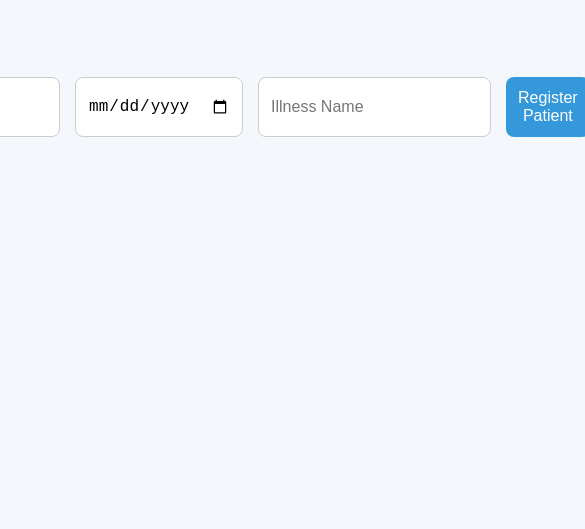
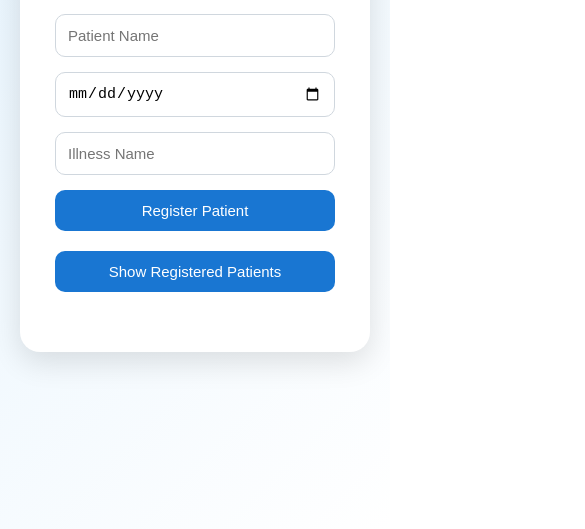
Before and after one commit to cheshta2006/hospital-patient-registry, a website: page index.html in a window 390 px wide. Shown: the part 315-844 px from the top of the page, 585 px wide, since content can reach past the window. Drawn offline with Linux system fonts and the light colour scheme.

Commit message:
Improve UI design

```diff
--- a/index.html
+++ b/index.html
@@ -7,8 +7,8 @@
     <link rel="stylesheet" href="style.css">
 </head>
 <body>
-
-    <h1>Hospital Patient Registry</h1>
+    <div class="container">
+        <h1>🏥 Hospital Patient Registry</h1>
 
         <form id="patientForm">
             <input type="text" id="name" placeholder="Patient Name" required>
@@ -20,9 +20,12 @@
             <button type="submit">Register Patient</button>
         </form>
 
-    <button onclick="loadPatients()">Show Registered Patients</button>
+        <button class="show-btn" onclick="loadPatients()">
+            Show Registered Patients
+        </button>
 
         <ul id="patientList"></ul>
+    </div>
 
     <script src="script.js"></script>
 </body>
--- a/style.css
+++ b/style.css
@@ -5,8 +5,8 @@
 }
 
 body {
-    font-family: Arial, sans-serif;
-    background: #f4f7fc;
+    font-family: "Segoe UI", sans-serif;
+    background: linear-gradient(135deg, #e3f2fd, #ffffff);
     min-height: 100vh;
     display: flex;
     justify-content: center;
@@ -16,66 +16,95 @@ body {
 
 .container {
     width: 100%;
-    max-width: 600px;
-    background: #fff;
-    padding: 30px;
-    border-radius: 15px;
-    box-shadow: 0 4px 15px rgba(0, 0, 0, 0.1);
+    max-width: 900px;
+    background: white;
+    padding: 35px;
+    border-radius: 20px;
+    box-shadow: 0 10px 30px rgba(0,0,0,0.12);
 }
 
 h1 {
     text-align: center;
-    color: #2c3e50;
-    margin-bottom: 25px;
+    color: #1565c0;
+    margin-bottom: 30px;
+    font-size: 2rem;
 }
 
 form {
     display: flex;
-    flex-direction: row;
     gap: 15px;
+    flex-wrap: wrap;
+    justify-content: center;
+    margin-bottom: 20px;
 }
 
 input {
+    flex: 1;
+    min-width: 220px;
     padding: 12px;
-    border: 1px solid #ccc;
-    border-radius: 8px;
-    font-size: 16px;
+    border: 1px solid #d0d7de;
+    border-radius: 10px;
+    font-size: 15px;
+    outline: none;
 }
 
 input:focus {
-    outline: none;
-    border-color: #3498db;
+    border-color: #1976d2;
+    box-shadow: 0 0 5px rgba(25,118,210,0.3);
 }
 
 button {
-    padding: 12px;
+    padding: 12px 24px;
     border: none;
-    border-radius: 8px;
-    background: #3498db;
+    border-radius: 10px;
+    background: #1976d2;
     color: white;
-    font-size: 16px;
+    font-size: 15px;
     cursor: pointer;
     transition: 0.3s;
 }
 
 button:hover {
-    background: #2980b9;
+    background: #0d47a1;
+    transform: translateY(-2px);
 }
 
 .show-btn {
-    width: 100%;
-    margin-top: 15px;
+    display: block;
+    margin: 0 auto 25px;
 }
 
 #patientList {
     list-style: none;
-    margin-top: 20px;
 }
 
 #patientList li {
-    background: #eef5ff;
-    margin-bottom: 10px;
-    padding: 12px;
-    border-left: 5px solid #3498db;
-    border-radius: 5px;
+    background: #f8fbff;
+    border-left: 5px solid #1976d2;
+    padding: 15px;
+    margin-bottom: 12px;
+    border-radius: 10px;
+    transition: 0.3s;
 }
+
+#patientList li:hover {
+    transform: translateX(5px);
+    box-shadow: 0 5px 15px rgba(0,0,0,0.08);
+}
+
+.patient-name {
+    font-size: 18px;
+    font-weight: bold;
+    color: #1565c0;
+}
+
+@media (max-width: 768px) {
+    form {
+        flex-direction: column;
+    }
+
+    input,
+    button {
+        width: 100%;
+    }
+}
```
Lines whose indentation alone changed are shown as unchanged.
